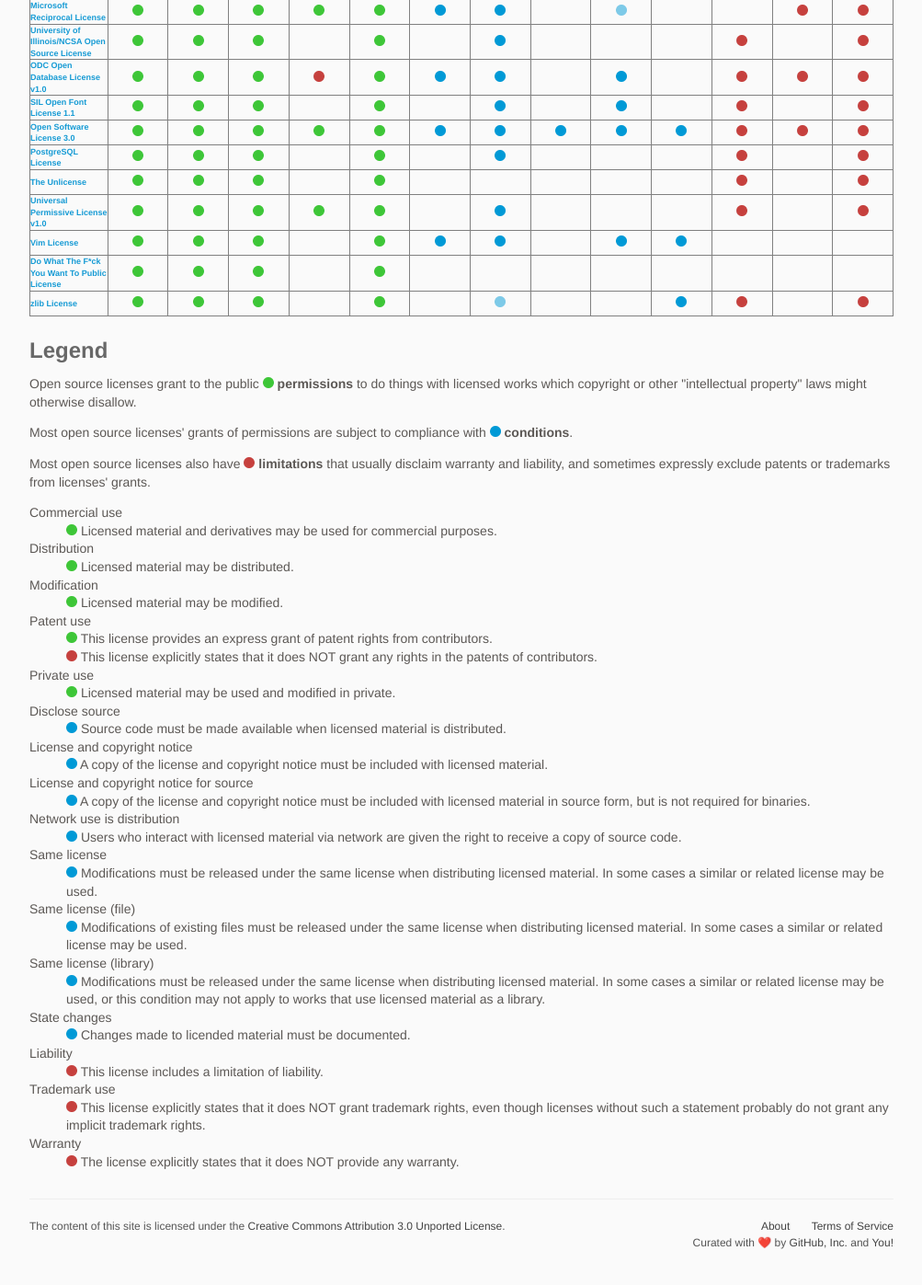
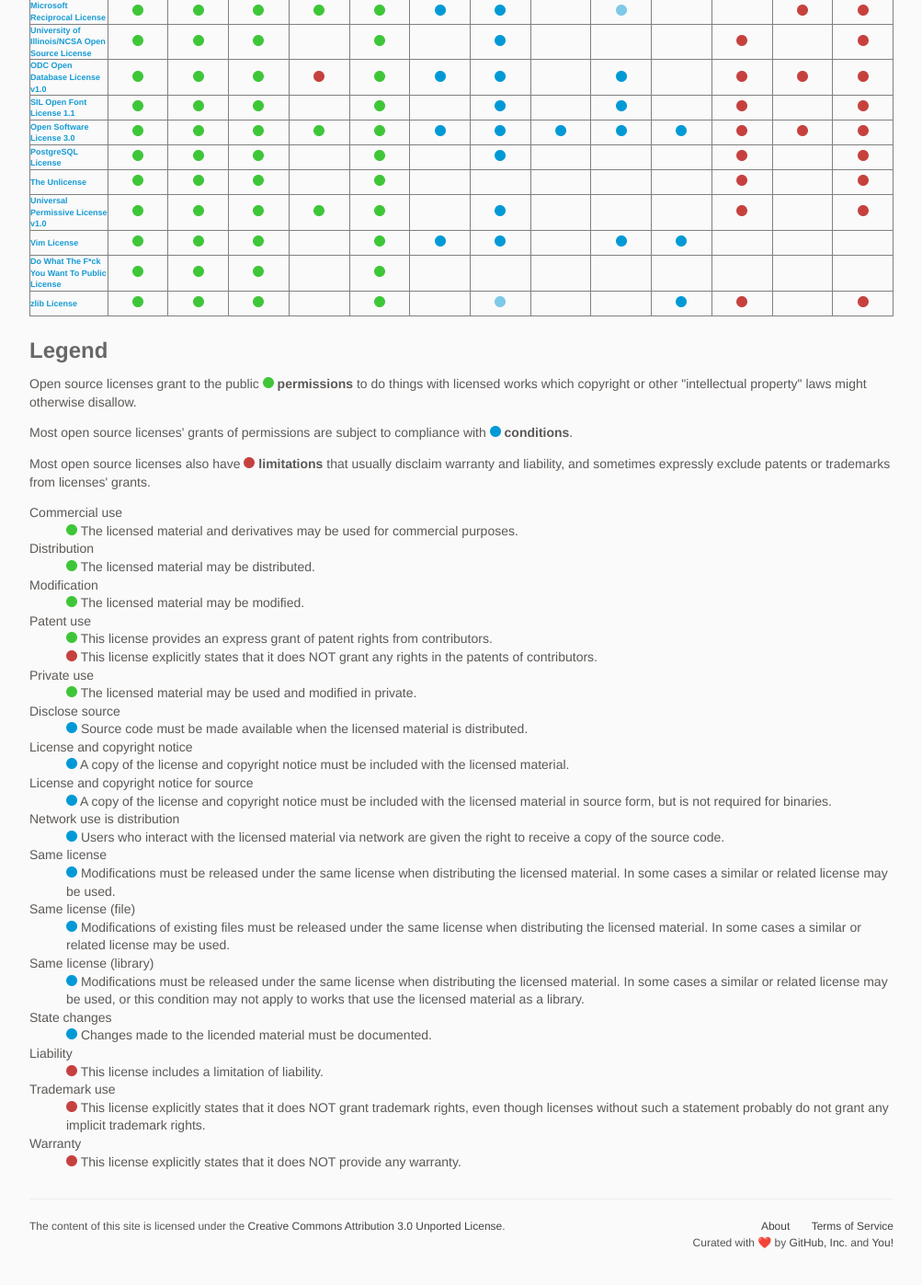
Before and after one commit to github/choosealicense.com, a Jekyll site: the page built from appendix.md, in a window 1280 px wide and 1400 px high, scrolled down 1152 px. Shown: the top 1397 px of the window at 92% size, without its empty margins (138-1141 px from the left). Built offline with Jekyll 4.4.1, drawn with Linux system fonts in a browser that asks for light colours; some web fonts are replaced.

Commit message:
re add articles, this license consistency

```diff
--- a/_data/rules.yml
+++ b/_data/rules.yml
@@ -1,14 +1,14 @@
 permissions:
-- description: Licensed material and derivatives may be used for commercial purposes.
+- description: The licensed material and derivatives may be used for commercial purposes.
   label: Commercial use
   tag: commercial-use
-- description: Licensed material may be modified.
+- description: The licensed material may be modified.
   label: Modification
   tag: modifications
-- description: Licensed material may be distributed.
+- description: The licensed material may be distributed.
   label: Distribution
   tag: distribution
-- description: Licensed material may be used and modified in private.
+- description: The licensed material may be used and modified in private.
   label: Private use
   tag: private-use
 - description: This license provides an express grant of patent rights from contributors.
@@ -16,28 +16,28 @@
   tag: patent-use
 
 conditions:
-- description: A copy of the license and copyright notice must be included with licensed material.
+- description: A copy of the license and copyright notice must be included with the licensed material.
   label: License and copyright notice
   tag: include-copyright
-- description: A copy of the license and copyright notice must be included with licensed material in source form, but is not required for binaries.
+- description: A copy of the license and copyright notice must be included with the licensed material in source form, but is not required for binaries.
   label: License and copyright notice for source
   tag: include-copyright--source
-- description: Changes made to licended material must be documented.
+- description: Changes made to the licended material must be documented.
   label: State changes
   tag: document-changes
-- description: Source code must be made available when licensed material is distributed.
+- description: Source code must be made available when the licensed material is distributed.
   label: Disclose source
   tag: disclose-source
-- description: Users who interact with licensed material via network are given the right to receive a copy of source code.
+- description: Users who interact with the licensed material via network are given the right to receive a copy of the source code.
   label: Network use is distribution
   tag: network-use-disclose
-- description: Modifications must be released under the same license when distributing licensed material. In some cases a similar or related license may be used.
+- description: Modifications must be released under the same license when distributing the licensed material. In some cases a similar or related license may be used.
   label: Same license
   tag: same-license
-- description: Modifications of existing files must be released under the same license when distributing licensed material. In some cases a similar or related license may be used.
+- description: Modifications of existing files must be released under the same license when distributing the licensed material. In some cases a similar or related license may be used.
   label: Same license (file)
   tag: same-license--file
-- description: Modifications must be released under the same license when distributing licensed material. In some cases a similar or related license may be used, or this condition may not apply to works that use licensed material as a library.
+- description: Modifications must be released under the same license when distributing the licensed material. In some cases a similar or related license may be used, or this condition may not apply to works that use the licensed material as a library.
   label: Same license (library)
   tag: same-license--library
 
@@ -51,6 +51,6 @@
 - description: This license explicitly states that it does NOT grant any rights in the patents of contributors.
   label: Patent use
   tag: patent-use
-- description: The license explicitly states that it does NOT provide any warranty.
+- description: This license explicitly states that it does NOT provide any warranty.
   label: Warranty
   tag: warranty
```
